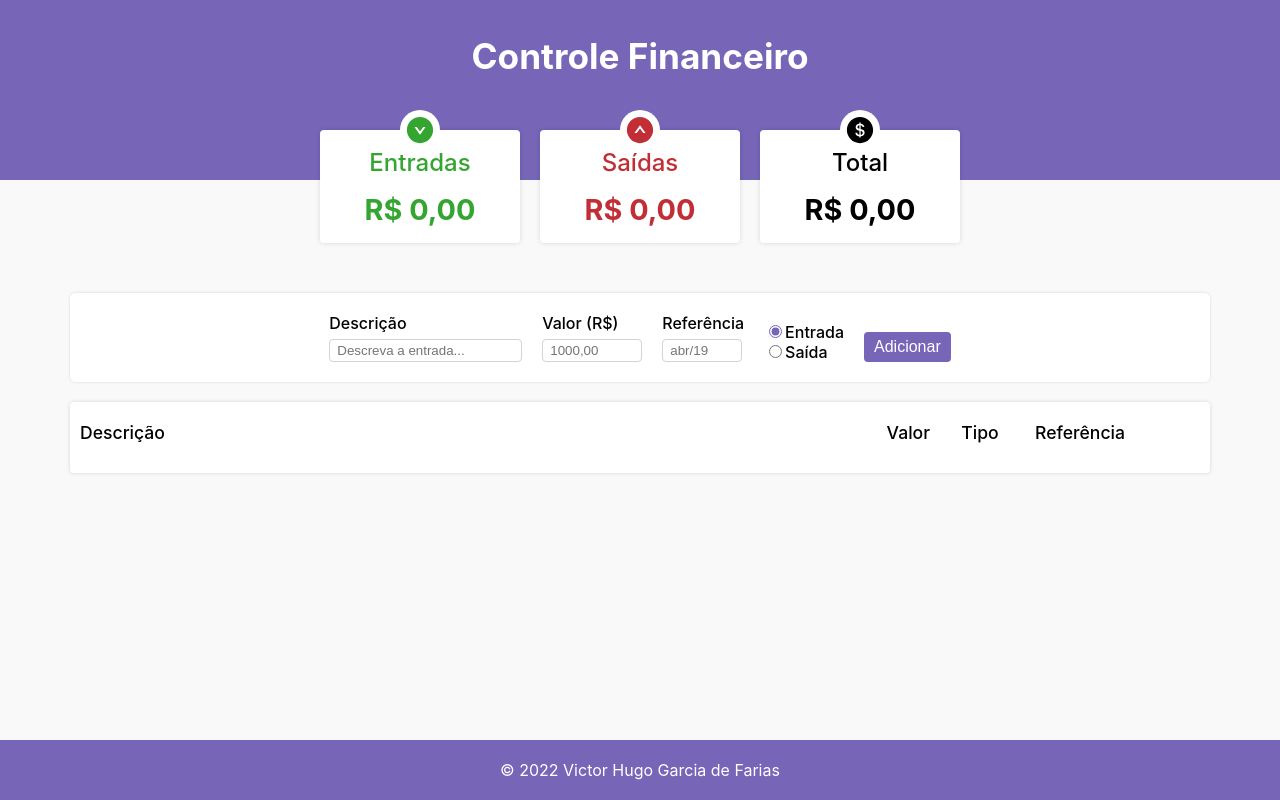
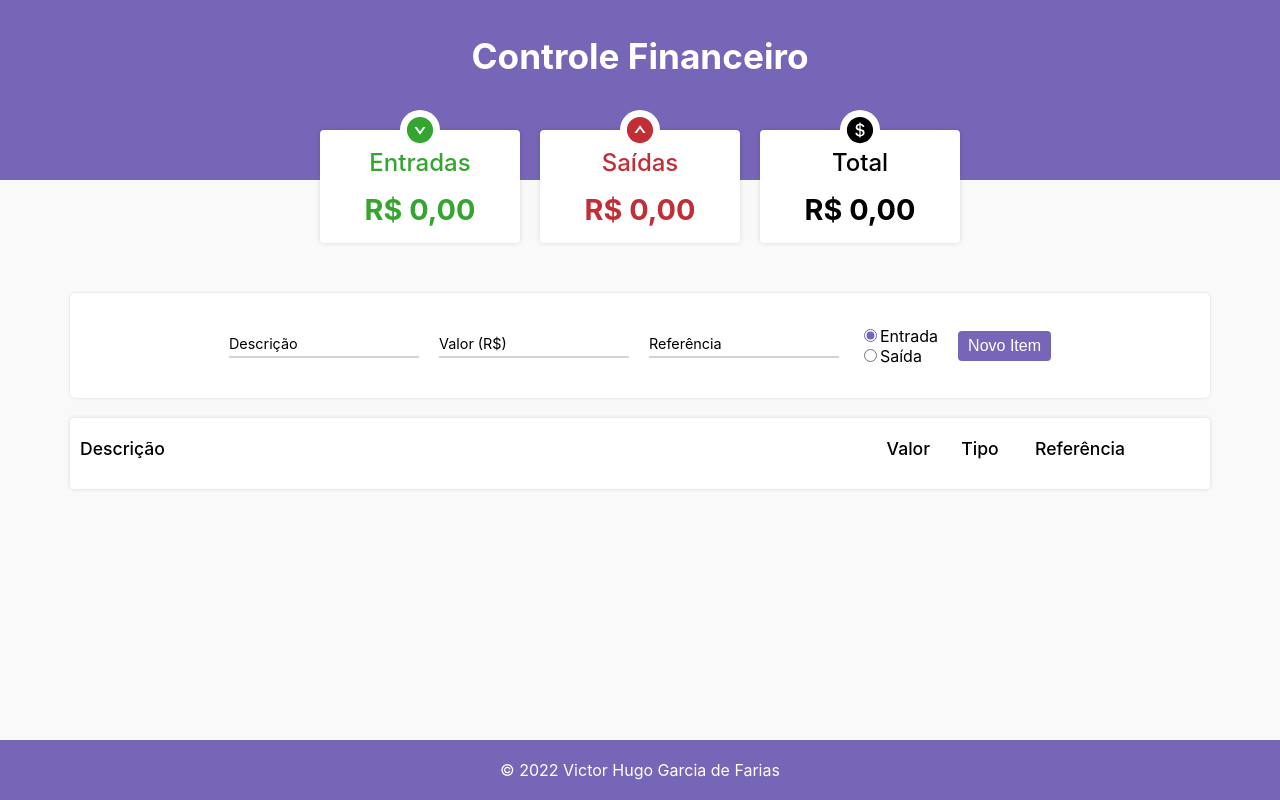
Before and after one commit to vhfarias/controle-gastos, a React (Create React App) app: page / in a window 1280 px wide. Built offline with nearby package versions, Linux system fonts and the light colour scheme.

Commit message:
improved FormInput to show errors

```diff
--- a/src/App.css
+++ b/src/App.css
@@ -14,6 +14,7 @@
 body {
   background-color: #F9F9F9;
   min-height: 100vh;
+  /* font-family: 'Poppins', sans-serif; */
 }
 
 .income,
@@ -39,7 +40,7 @@ body {
   display: flex;
   flex-direction: column;
   text-align: center;
-  min-width: 450px;
+  min-width: 420px;
   width: 100%;
   min-height: 100vh;
   height: fit-content;
--- a/src/App.js
+++ b/src/App.js
@@ -47,6 +47,7 @@ function App() {
         <List entries={entries} setEntries={setEntries} />
       </div>
       <Footer text="© 2022 Victor Hugo Garcia de Farias" />
+
     </div>
   );
 }
--- a/src/components/Form/index.js
+++ b/src/components/Form/index.js
@@ -2,7 +2,7 @@ import './styles.css'
 import { useState } from 'react';
 import { getEntries, setEntries as saveEntries } from '../../util/handleEntries';
 
-import { FormInput } from '../FormInput';
+import { FormInput } from '../FormInput'
 import { FormRadioGroup } from '../FormRadioGroup';
 
 export const Form = ({ setEntries }) => {
@@ -61,24 +61,97 @@ export const Form = ({ setEntries }) => {
       setReference('');
       setEntryType('Entrada');
     } catch (e) {
-      console.error('Erro ao adicionar nova entrada\n', e);
+      console.error('Erro ao adicionar novo item.\n', e);
     }
   }
 
-  const handleChange = async (e, propSetFunction) => {
-    await propSetFunction(e.target.value);
-  }
-
   return (
-    <form className="entryForm" method="post" onSubmit={handleSubmit}>
+    <form
+      className="entryForm"
+      method="post"
+      onSubmit={handleSubmit}
+    >
       <div>
-        <FormInput name="description" type="text" title="Descrição" placeholder="Descreva a entrada..." value={description} onChange={(e) => handleChange(e, setDescription)} />
-        <FormInput name="amount" type="text" title="Valor (R$)" placeholder="1000,00" value={amount} onChange={(e) => setAmount(e.target.value)} />
+        <FormInput
+          name="description"
+          type="text"
+          title="Descrição"
+          value={description}
+          onChange={(e) => setDescription(e.target.value)}
+          validate={(value) => {
+            let status = {
+              error: false,
+              message: ''
+            }
+            if (value === '') {
+              status.error = true;
+              status.message = 'Por favor, insira uma descrição';
+            }
+            return status;
+          }}
+        />
+        <FormInput
+          name="amount"
+          type="text"
+          title="Valor (R$)"
+          value={amount}
+          onChange={(e) => setAmount(e.target.value)}
+          validate={(value) => {
+            let status = {
+              error: false,
+              message: ''
+            }
+            let regexp = /[0-9]+[,.]{1}[0-9]{2}/;
+            if (value === '') {
+              status.error = true;
+              status.message = 'Insira um valor';
+            }
+            if (value.match(regexp) === null) {
+              status.error = true;
+              status.message = 'Insira um valor válido';
+            }
+            return status;
+          }}
+        />
       </div>
       <div>
-        <FormInput name="reference" type="text" title="Referência" placeholder="abr/19" value={reference} onChange={(e) => setReference(e.target.value)} />
-        <FormRadioGroup values={['Entrada', 'Saída']} state={entryType} setState={setEntryType} />
-        <button formAction='submit'>Adicionar</button>
+        <FormInput
+          name="reference"
+          type="text"
+          title="Referência"
+          value={reference}
+          onChange={(e) => setReference(e.target.value)}
+          validate={(value) => {
+            let status = {
+              error: false,
+              message: ''
+            }
+            const months = ['jan', 'fev', 'mar', 'abr', 'mai', 'jun', 'jul', 'ago', 'set', 'out', 'nov', 'dez'];
+            let regexp = /^([A-z]{3})\/([0-9]{4}|[0-9]{2})\b/g;
+
+            if (value.match(regexp) === null) {
+              status.error = true;
+              status.message = 'Insira uma data (mmm/aa)';
+            }
+
+            let [m, y] = value.split('/')
+            if (months.indexOf(m) === -1) {
+              status.error = true;
+              status.message = 'mês inválido';
+            }
+            return status;
+          }}
+        />
+        <FormRadioGroup
+          values={['Entrada', 'Saída']}
+          state={entryType}
+          setState={setEntryType}
+        />
+        <button
+          formAction='submit'
+        >
+          Novo Item
+        </button>
       </div>
 
     </form>
--- a/src/components/Form/styles.css
+++ b/src/components/Form/styles.css
@@ -16,25 +16,10 @@
   display: flex;
   flex-direction: row;
   justify-content: space-around;
-  align-items: flex-end;
+  align-items: center;
   gap: 20px;
 }
 
-.entryForm input {
-  padding: 3px 7px;
-  border-radius: 4px;
-  border: 1px solid lightgray;
+.entryForm button {
+  font-weight: 500;
 }
-
-input[name="description"] {
-  min-width: 100%;
-}
-
-input[name="amount"] {
-  max-width: 100px;
-  text-align: flex-end;
-}
-
-input[name="reference"] {
-  max-width: 80px;
-}
--- a/src/components/FormInput/index.js
+++ b/src/components/FormInput/index.js
@@ -1,10 +1,44 @@
 import './styles.css';
 
-export const FormInput = ({ name, type, title, placeholder, value, onChange }) => {
+import { useState, useRef } from 'react';
+
+export const FormInput = ({ name, type, title, value, onChange, validate }) => {
+
+  const id = useRef(`input${name[0].toUpperCase()}${name.slice(1).toLowerCase()}`);
+  const [errorMessage, setErrorMessage] = useState('');
+  const [isFocused, setIsFocused] = useState(false);
+
+
   return (
-    <div className="formEntry">
-      <label htmlFor={name.toLowerCase()}>{title}</label>
-      <input id={name.toLowerCase()} type={type} name={name.toLowerCase()} placeholder={placeholder} value={value} onChange={onChange} ></input>
+    <div className="input2">
+      <label
+        htmlFor={id.current}
+        className={(isFocused || value.length > 0) ? 'inputActive' : null}
+      >
+        {title}
+      </label>
+      <input
+        id={id.current}
+        type={type}
+        name={name.toLowerCase()}
+        value={value}
+        onChange={(e) => {
+          let status = validate(e.target.value);
+          setErrorMessage(status.error ? status.message : '');
+          onChange(e);
+        }}
+        onFocus={(e) => {
+          setIsFocused(true)
+        }}
+        onBlur={(e) => {
+          setIsFocused(false);
+        }}
+      />
+      <span
+        className={`formError ${errorMessage ? 'errorActive' : ''}`}
+      >
+        {errorMessage}
+      </span>
     </div>
   )
 };
--- a/src/components/FormInput/styles.css
+++ b/src/components/FormInput/styles.css
@@ -1,10 +1,56 @@
-.formEntry {
+.input2 {
   display: flex;
   flex-direction: column;
+  max-width: 300px;
   align-items: flex-start;
+  font-weight: 400;
 }
 
-.formEntry label {
-  margin-bottom: 6px;
+.input2 input {
+  background-color: transparent;
+  border: none;
+  border-bottom: 2px solid lightgray;
+  border-radius: 0;
+  font-size: 0.9em;
+}
+
+.input2 input:focus {
+  outline: none;
+  border-bottom-color: var(--color-highlight);
+}
+
+.input2 label {
+  position: relative;
+  min-height: 21px;
+  top: 22px;
+  margin-bottom: 4px;
+  font-size: 0.9em;
+  transition: top .15s, font-size .15s;
+}
+
+.input2 .inputActive {
+  top: 0;
+  font-size: 1em;
   font-weight: 500;
 }
+
+.formError {
+  color: crimson;
+  font-size: 0.75em;
+  min-height: calc(1em + 4px);
+  margin-top: 4px;
+  opacity: 0;
+  transition: opacity 0.15s ease-in;
+  position: relative;
+  top: 0;
+}
+
+.errorActive {
+  display: block;
+  opacity: 1;
+
+}
+
+.input2 label:not(.inputActive) {
+  cursor: text;
+}
--- a/src/components/FormRadioGroup/index.js
+++ b/src/components/FormRadioGroup/index.js
@@ -1,5 +1,7 @@
+import './styles.css'
+
 import { useRef } from 'react';
-import './styles.css'
+
 export const FormRadioGroup = ({ values, state, setState }) => {
 
   const [selection, setSelection] = [state, setState];
--- a/src/components/FormRadioGroup/styles.css
+++ b/src/components/FormRadioGroup/styles.css
@@ -0,0 +1,5 @@
+.radioGroup {
+  display: flex;
+  flex-direction: column;
+  align-items: flex-start;
+}
--- a/src/components/ListItem/index.js
+++ b/src/components/ListItem/index.js
@@ -10,7 +10,7 @@ export const ListItem = ({ item, onRemove }) => {
         <span>R$</span>
         <span>{`${item.amount.toFixed(2).toString().replace('.', ',')}`}</span>
       </span>
-      <span><AiFillRightCircle className={item.type === 'Entrada' ? "income iconIncome" : "expense iconExpense"} /></span>
+      <AiFillRightCircle className={item.type === 'Entrada' ? "income iconIncome" : "expense iconExpense"} />
       <span>{item.dateRef}</span>
       <button className="btnRemove" onClick={() => onRemove(item.id)}><AiFillCloseCircle /></button>
     </li>
```
